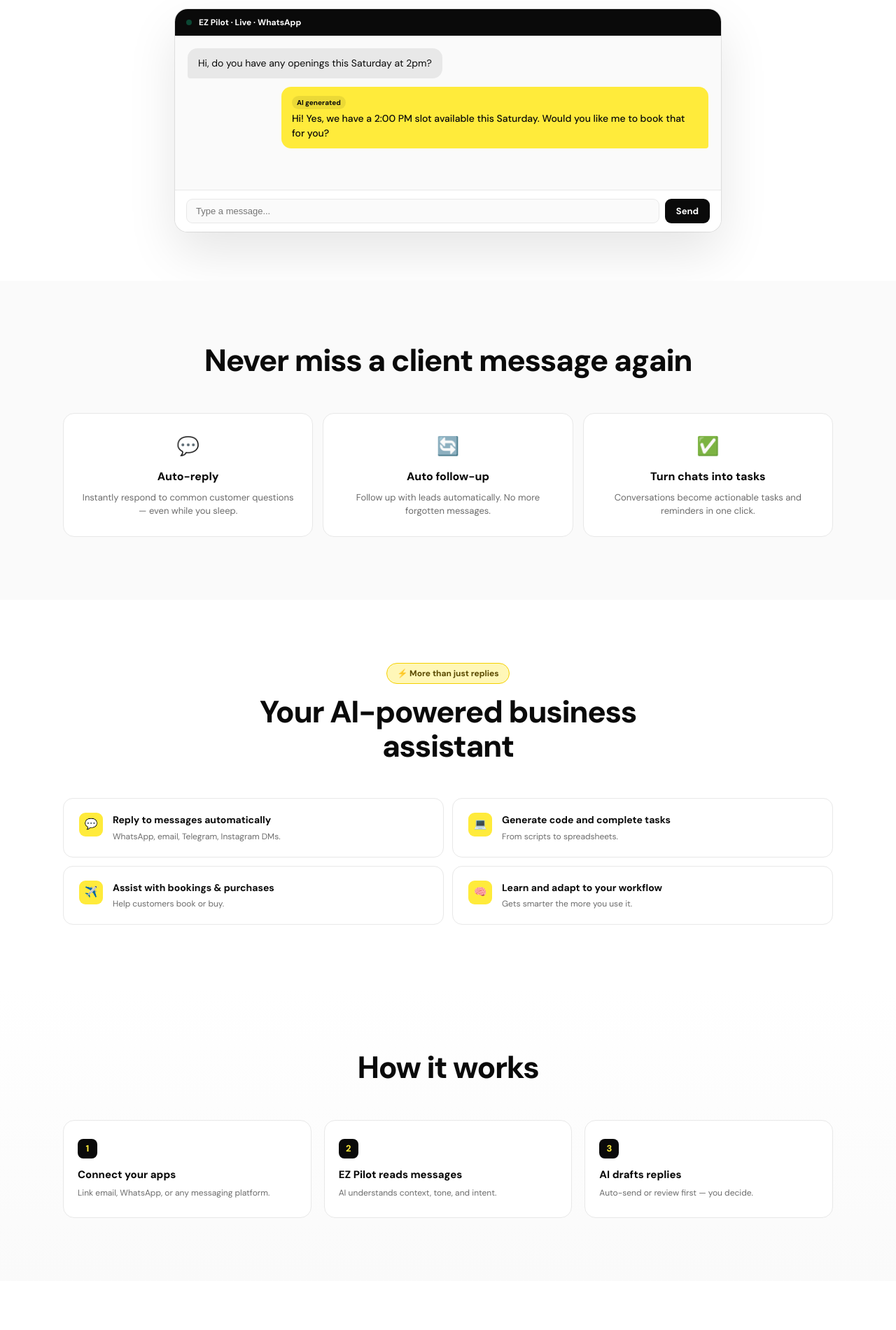
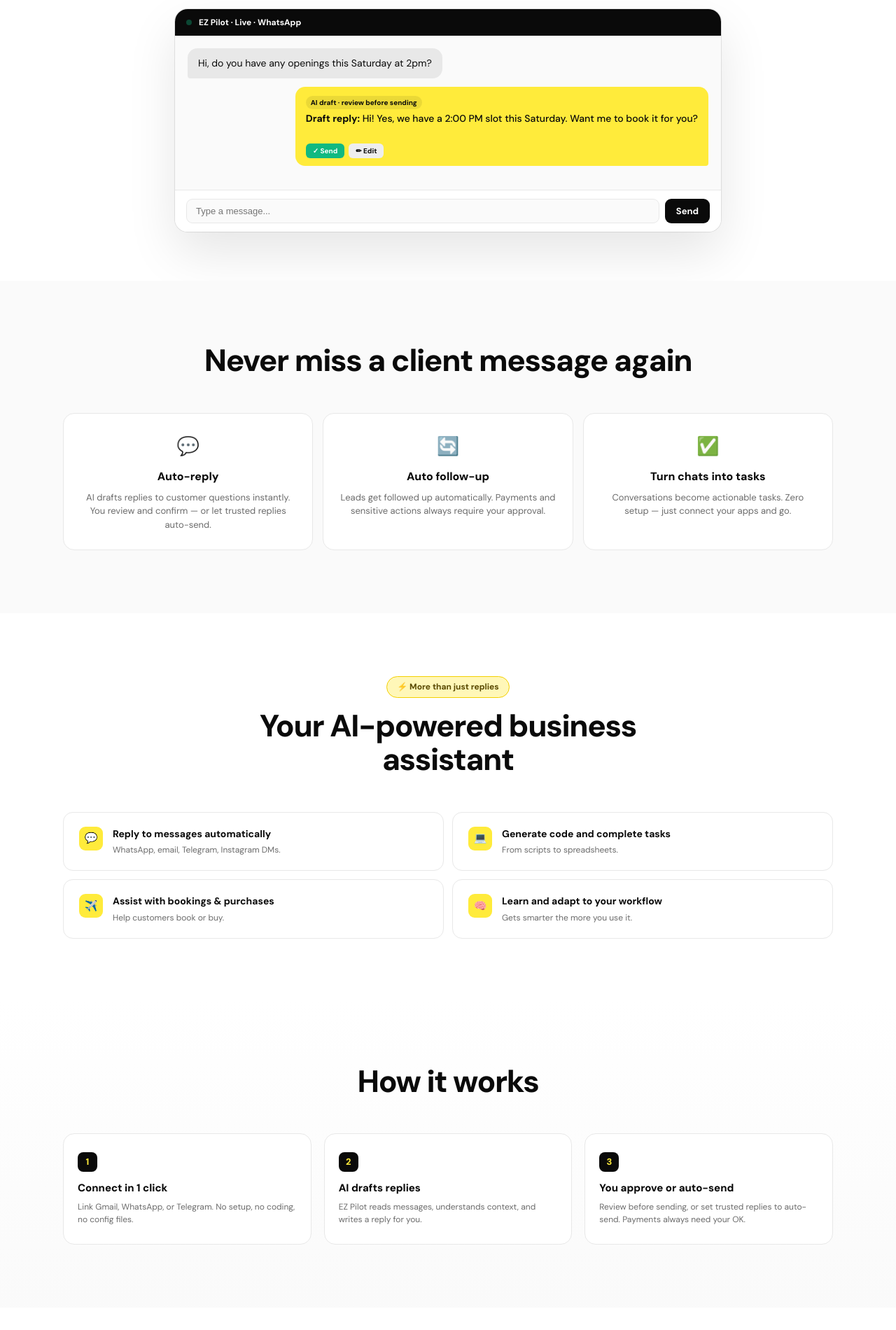
Before and after one commit to dcev6853-web/EZ-Pilot, a website: page index.html in a window 1280 px wide. Shown: the part 760-2660 px from the top of the page at 70% size. Drawn offline with Linux system fonts and the light colour scheme.

Commit message:
Update features and pricing sections in index.html

```diff
--- a/index.html
+++ b/index.html
@@ -52,9 +52,9 @@
 
 <section class="pain-bg"><div class="mx"><div class="sh"><h2>Never miss a client message again</h2></div>
 <div class="pg">
-<div class="pc"><div class="ic">💬</div><h3>Auto-reply</h3><p>Instantly respond to common customer questions — even while you sleep.</p></div>
-<div class="pc"><div class="ic">🔄</div><h3>Auto follow-up</h3><p>Follow up with leads automatically. No more forgotten messages.</p></div>
-<div class="pc"><div class="ic">✅</div><h3>Turn chats into tasks</h3><p>Conversations become actionable tasks and reminders in one click.</p></div>
+<div class="pc"><div class="ic">💬</div><h3>Auto-reply</h3><p>AI drafts replies to customer questions instantly. You review and confirm — or let trusted replies auto-send.</p></div>
+<div class="pc"><div class="ic">🔄</div><h3>Auto follow-up</h3><p>Leads get followed up automatically. Payments and sensitive actions always require your approval.</p></div>
+<div class="pc"><div class="ic">✅</div><h3>Turn chats into tasks</h3><p>Conversations become actionable tasks. Zero setup — just connect your apps and go.</p></div>
 </div></div></section>
 
 <section id="features"><div class="mx"><div class="sh"><div class="stag">⚡ More than just replies</div><h2>Your AI-powered business assistant</h2></div>
@@ -67,9 +67,9 @@
 
 <section id="how" class="steps-bg"><div class="mx"><div class="sh"><h2>How it works</h2></div>
 <div class="sg">
-<div class="st"><div class="sn">1</div><h4>Connect your apps</h4><p>Link email, WhatsApp, or any messaging platform.</p></div>
-<div class="st"><div class="sn">2</div><h4>EZ Pilot reads messages</h4><p>AI understands context, tone, and intent.</p></div>
-<div class="st"><div class="sn">3</div><h4>AI drafts replies</h4><p>Auto-send or review first — you decide.</p></div>
+<div class="st"><div class="sn">1</div><h4>Connect in 1 click</h4><p>Link Gmail, WhatsApp, or Telegram. No setup, no coding, no config files.</p></div>
+<div class="st"><div class="sn">2</div><h4>AI drafts replies</h4><p>EZ Pilot reads messages, understands context, and writes a reply for you.</p></div>
+<div class="st"><div class="sn">3</div><h4>You approve or auto-send</h4><p>Review before sending, or set trusted replies to auto-send. Payments always need your OK.</p></div>
 </div></div></section>
 
 <section><div class="mx"><div class="sh"><h2>Works with the tools you already use</h2><p>Connect Gmail, WhatsApp, Telegram and more in minutes.</p></div>
@@ -83,11 +83,21 @@
 <div class="ic2"><img src="logos/notion.svg" alt="">Notion</div>
 <div class="ic2"><img src="logos/github.svg" alt="">GitHub</div>
 </div>
-<div style="text-align:center;margin-top:14px;font-size:13px;color:var(--mut)">No setup. No coding. Just connect and go. <a href="/ez-pilot.html" style="color:var(--yd);font-weight:700">See all 50+ →</a></div>
+<div style="text-align:center;margin-top:14px;font-size:13px;color:var(--mut)">Zero setup. No coding. Connect in 1 click. <a href="/ez-pilot.html" style="color:var(--yd);font-weight:700">See all 50+ →</a></div>
 </div></section>
 
 <section class="trust-bg"><div class="mx"><div class="sh"><h2>Trusted by busy professionals</h2></div>
 <div class="tst"><div class="q">"I used to spend 2 hours replying to clients every day. Now it's basically done for me."</div><div class="w">— Skating Coach, Texas</div></div>
+</div></section>
+
+<!-- SAFE BY DESIGN -->
+<section><div class="mx">
+<div class="sh"><div class="stag">🔒 Safe by design</div><h2>Layered automation you can trust</h2><p>EZ Pilot uses a 3-tier safety system. Nothing dangerous happens without your approval.</p></div>
+<div class="sg">
+<div class="st" style="border-left:3px solid var(--green)"><div class="sn" style="background:var(--green);color:#fff">✓</div><h4>Auto-send (safe actions)</h4><p>FAQ replies, greeting messages, read receipts. These go out automatically — no approval needed.</p></div>
+<div class="st" style="border-left:3px solid #f59e0b"><div class="sn" style="background:#f59e0b;color:#fff">⏸</div><h4>Draft + confirm (sensitive)</h4><p>Email replies, DM responses, booking confirmations. AI drafts it, you tap to approve.</p></div>
+<div class="st" style="border-left:3px solid #ef4444"><div class="sn" style="background:#ef4444;color:#fff">🔒</div><h4>Always manual (money + access)</h4><p>Payments, purchases, password changes, account deletions. Always requires your explicit confirmation.</p></div>
+</div>
 </div></section>
 
 <section id="pricing"><div class="mx">
@@ -95,14 +105,14 @@
 <div class="pt"><span style="font-size:13px;font-weight:600;color:var(--mut)" id="lm">Monthly</span><div class="tgl an" id="tgl" onclick="tb()"></div><span style="font-size:13px;font-weight:600" id="la">Annual</span><span class="sp">Save ~17%</span></div>
 <div class="pls">
 <div class="pl"><div class="pn">Starter</div><div class="pr">$5.50<span class="per">/mo</span></div><div class="bn">Billed monthly only · cancel anytime</div>
-<ul><li>GPT-4 for messaging / DM replies</li><li>20 replies per 12 hours</li><li>WhatsApp + email + Instagram</li><li>Basic auto-reply</li><li>Automation on/off toggle</li></ul>
-<a href="https://buy.stripe.com/00w14o6q1cY3aU48j7ffy08" class="ct ct-y">Start free →</a></div>
+<ul><li>GPT-4 for messaging / DM replies</li><li>20 replies per 12 hours</li><li>WhatsApp + email + Instagram</li><li>AI drafts replies — you confirm before sending</li><li>Automation on/off toggle</li><li>Zero setup — connect and go</li></ul>
+<a href="https://buy.stripe.com/00w14o6q1cY3aU48j7ffy08" class="ct ct-y">Continue with Starter →</a></div>
 
 <div class="pl pop" id="pp"><div class="tg2" id="pt2">🎉 1-MONTH FREE</div><div class="pn">Pro</div>
 <div class="pr"><span id="ps" style="font-size:18px;color:var(--mut2);text-decoration:line-through;font-weight:600">$19</span><span id="ppx">$0</span><span class="per" id="pper">/first month</span></div>
 <div class="bn" id="pbn">Then $19/mo annually ($228/yr)</div>
 <div class="tb" id="ptb">⚡ First month free — full Pro access</div>
-<ul><li>Everything in Starter</li><li>9 AI models (Claude, GPT-5, Gemini…)</li><li>20 agent uses per 12h</li><li>Google Ads + TikTok Ads</li><li>Advanced budgeting (DeepSeek R2)</li><li>50+ integrations</li><li>Full automation controls</li></ul>
+<ul><li>Everything in Starter</li><li>9 AI models (Claude, GPT-5, Gemini…)</li><li>20 agent uses per 12h</li><li>Smart auto-send for safe replies</li><li>Draft + confirm for emails & DMs</li><li>Google Ads + TikTok Ads</li><li>50+ integrations · zero setup</li><li>Full automation controls (on/off)</li></ul>
 <a href="/ez-pilot.html" class="ct ct-y">Start free trial →</a></div>
 
 <div class="pl dk"><div class="tg2">⚡ UNLIMITED</div><div class="pn">Max</div>
@@ -123,8 +133,8 @@
 
 <script>
 let isA=true;function tb(){isA=!isA;document.getElementById('tgl').classList.toggle('an',isA);document.getElementById('lm').style.color=isA?'var(--mut)':'var(--ink)';document.getElementById('la').style.color=isA?'var(--ink)':'var(--mut)';if(isA){document.getElementById('ps').style.display='inline';document.getElementById('ppx').textContent='$0';document.getElementById('pper').textContent='/first month';document.getElementById('pbn').textContent='Then $19/mo annually ($228/yr)';document.getElementById('pt2').style.display='block';document.getElementById('ptb').style.display='block';document.getElementById('mpx').textContent='$90';document.getElementById('mbn').textContent='$1,080/yr annually'}else{document.getElementById('ps').style.display='none';document.getElementById('ppx').textContent='$23';document.getElementById('pper').textContent='/month';document.getElementById('pbn').textContent='Monthly · cancel anytime';document.getElementById('pt2').style.display='none';document.getElementById('ptb').style.display='none';document.getElementById('mpx').textContent='$100';document.getElementById('mbn').textContent='Monthly · cancel anytime'}}
-const dm=[{t:'a',x:'Hi! Yes, we have a 2:00 PM slot available this Saturday. Would you like me to book that for you?',d:1200},{t:'c',x:'Yes please! Can I also add a 30-min session for my daughter?',d:2000},{t:'a',x:"Absolutely! I've booked two slots for Saturday:\n\n✓ 2:00 PM — You (60 min)\n✓ 2:30 PM — Your daughter (30 min)\n\nConfirmation email on its way. See you Saturday! 🎉",d:1800}];let ds=0,dd=false;
-function triggerDemo(){if(dd)return;dd=true;pd()}function pd(){if(ds>=dm.length)return;const m=dm[ds];setTimeout(()=>{const c=document.getElementById('dc'),d=document.createElement('div');d.className='demo-msg '+(m.t==='a'?'a':'c');if(m.t==='a')d.innerHTML='<div class="tg">AI generated</div><br>'+m.x.replace(/\n/g,'<br>');else d.textContent=m.x;c.appendChild(d);c.scrollTop=c.scrollHeight;ds++;pd()},m.d)}
+const dm=[{t:'a',x:'<b>Draft reply:</b> Hi! Yes, we have a 2:00 PM slot this Saturday. Want me to book it for you?<br><br><span style="display:inline-flex;gap:6px;margin-top:4px"><span style="background:#10b981;color:#fff;padding:3px 10px;border-radius:6px;font-size:10px;font-weight:700">✓ Send</span><span style="background:#eee;padding:3px 10px;border-radius:6px;font-size:10px;font-weight:600">✏ Edit</span></span>',d:1400},{t:'c',x:'Yes please! Add a 30-min session for my daughter too?',d:2400},{t:'a',x:'<b>Draft reply:</b> Done! Booked:<br>✓ 2:00 PM — You (60 min)<br>✓ 2:30 PM — Daughter (30 min)<br>Confirmation email on its way! 🎉<br><br><span style="display:inline-flex;gap:6px;margin-top:4px"><span style="background:#10b981;color:#fff;padding:3px 10px;border-radius:6px;font-size:10px;font-weight:700">✓ Send</span><span style="background:#eee;padding:3px 10px;border-radius:6px;font-size:10px;font-weight:600">✏ Edit</span></span>',d:2000}];let ds=0,dd=false;
+function triggerDemo(){if(dd)return;dd=true;pd()}function pd(){if(ds>=dm.length)return;const m=dm[ds];setTimeout(()=>{const c=document.getElementById('dc'),d=document.createElement('div');d.className='demo-msg '+(m.t==='a'?'a':'c');if(m.t==='a')d.innerHTML='<div class="tg">AI draft · review before sending</div><br>'+m.x;else d.textContent=m.x;c.appendChild(d);c.scrollTop=c.scrollHeight;ds++;pd()},m.d)}
 setTimeout(()=>{if(!dd)triggerDemo()},2500);
 const obs=new IntersectionObserver(e=>{e.forEach(x=>{if(x.isIntersecting){x.target.style.opacity='1';x.target.style.transform='none'}})},{threshold:.1});document.querySelectorAll('.pc,.ft,.st,.pl,.tst').forEach(el=>{el.style.cssText+='opacity:0;transform:translateY(14px);transition:opacity .5s,transform .5s cubic-bezier(.2,.8,.2,1)';obs.observe(el)});
 </script>
```
